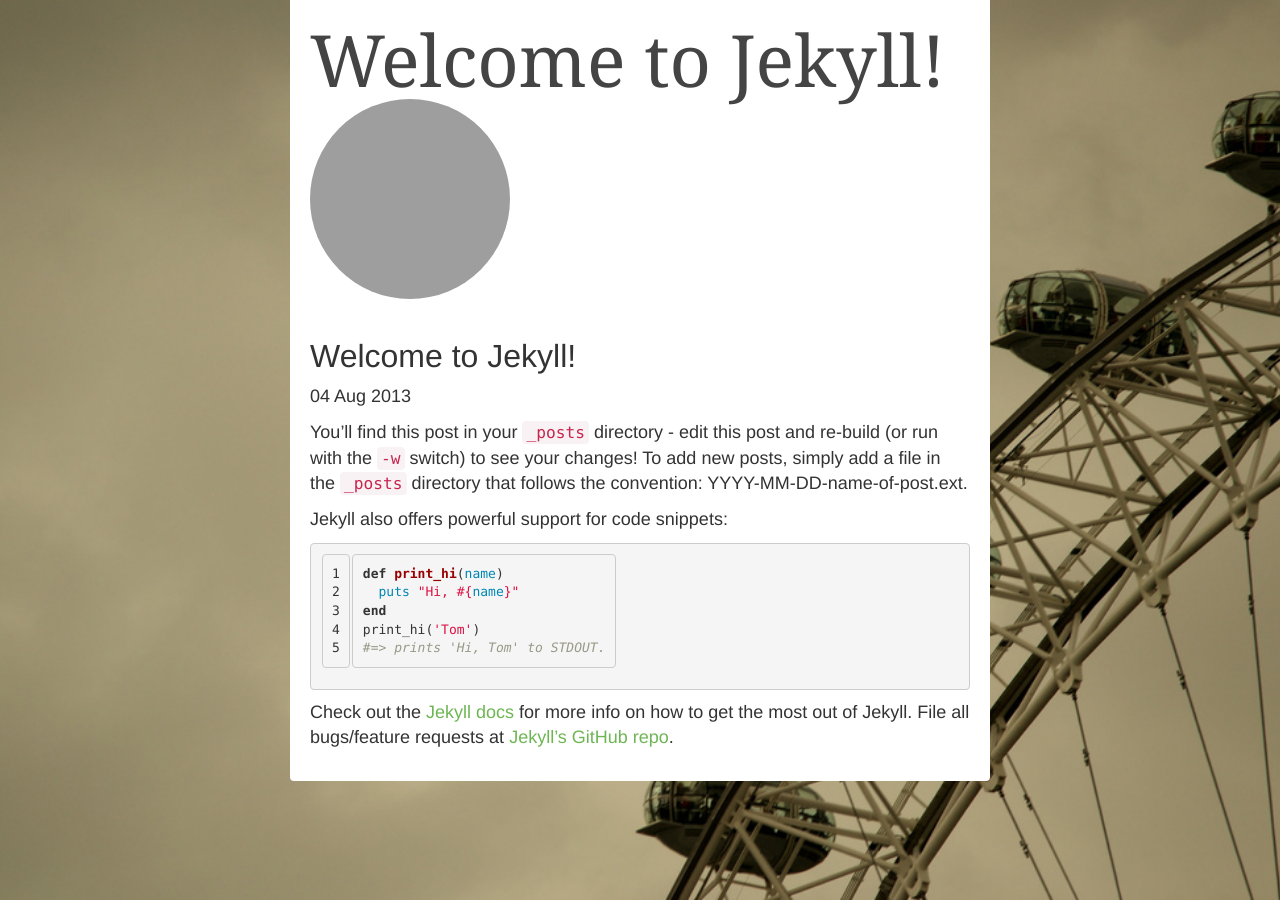
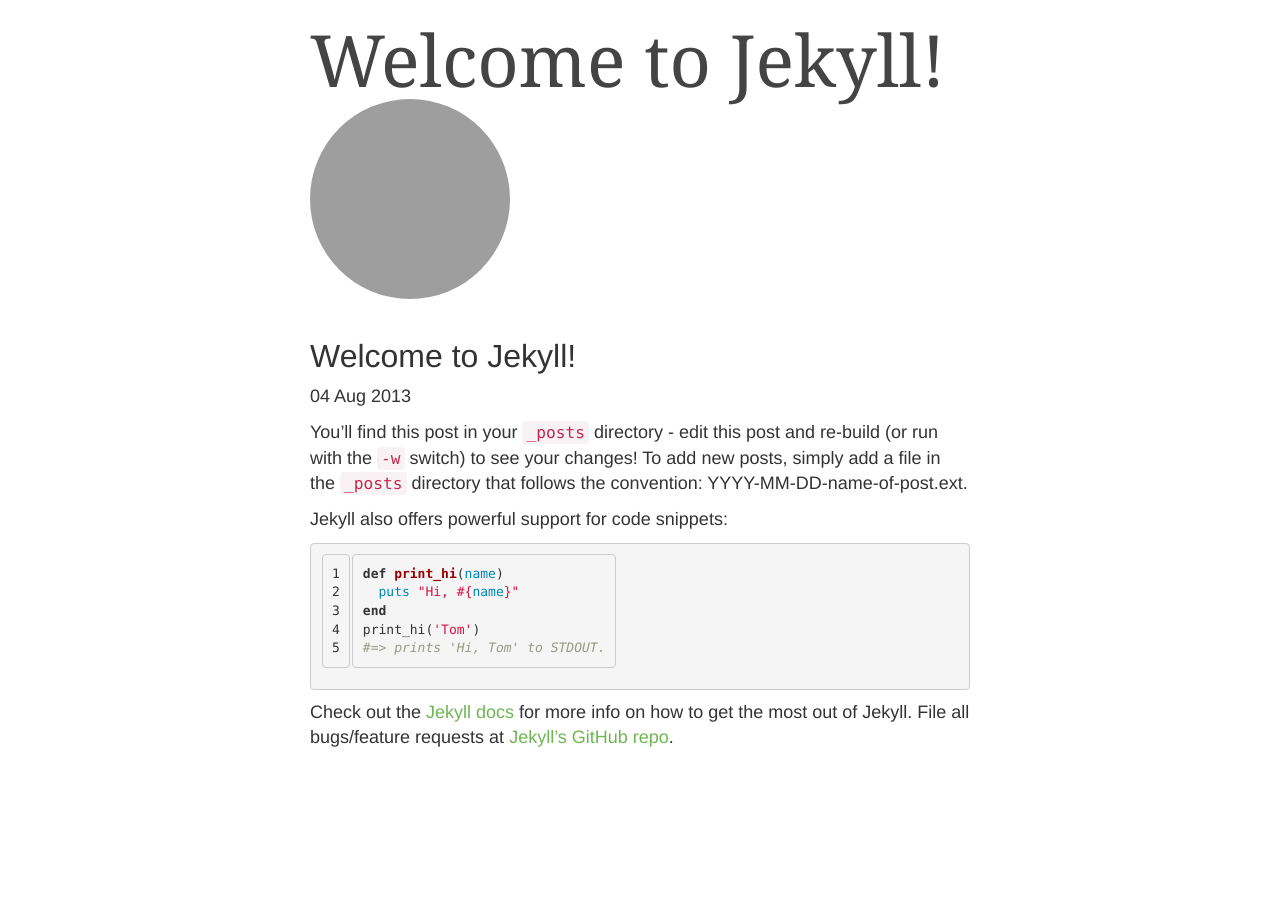
Before and after one commit to phss/phss.github.io, a Jekyll site: the page built from _posts/2013-08-04-welcome-to-jekyll.markdown, in a window 1280 px wide. Built offline with Jekyll 4.4.1, drawn with Linux system fonts in a browser that asks for light colours; nearby versions of some CDN libraries; Markdown is read by kramdown in place of the engine named in the settings; grey boxes are pictures that could not be loaded.

Commit message:
Disable background image

```diff
--- a/css/main.css
+++ b/css/main.css
@@ -2,19 +2,18 @@
   font-size: 18px;
   font-family: "Helvetica Neue", Helvetica, Arial, sans-serif;
   font-weight: lighter;
-  background: url('/images/background.jpg') no-repeat center center fixed;
+/*  background: url('/images/background.jpg') no-repeat center center fixed;
   -webkit-background-size: cover;
   -moz-background-size: cover;
   -o-background-size: cover;
-  background-size: cover;
+  background-size: cover;*/
 }
 
 .container {
   max-width: 700px;
   background-color: #ffffff;
   padding: 0 20px 20px 20px;
-  border-bottom-left-radius: 4px;
-  border-bottom-right-radius: 4px;
+/*  border-radius: 4px; */
 }
 
 .title {
```
